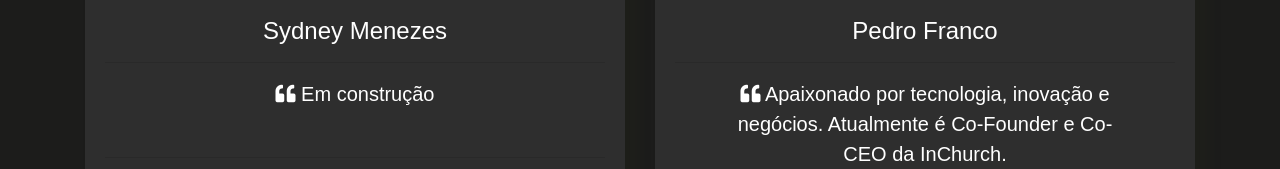
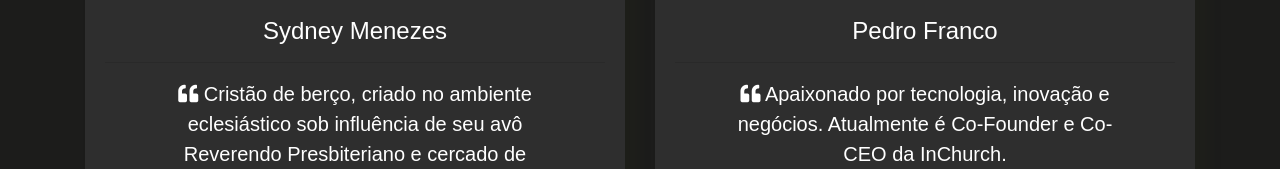
Before and after one commit to 3reis/inchurch-pages, a plain HTML site: page index.html in a window 1280 px wide. Shown: the part 1208-1377 px from the top of the page. Drawn offline with nearby package versions, Linux system fonts and the light colour scheme.

Commit message:
Update index.html

```diff
--- a/index.html
+++ b/index.html
@@ -112,7 +112,17 @@
                     <h4 class="card-title">Sydney Menezes</h4>
                     <hr>
                     <!-- Quotation -->
-                    <p class="text-center mb-5 mx-auto w-responsive lead"><i class="fas fa-quote-left"></i> Em construção</p>
+                    <p class="text-center mb-5 mx-auto w-responsive lead"><i class="fas fa-quote-left"></i> Cristão de berço, criado no ambiente eclesiástico sob influência de seu avô Reverendo Presbiteriano e cercado de pastores e líderes na família. Com apenas 6 anos de idade trocou um brinquedo por uma bíblia e não esquece as palavras de seu avô orgulhoso com a atitude: "Esse é meu neto, já tem responsabilidade com a Palavra e com a Igreja do Senhor".
+
+Aos 16 anos de idade assumiu a direção criativa da agência de marketing da família e aos 17 conquistou um prêmio de inovação com um projeto de inglês por SMS com a operadora Claro,  dando origem a negócios bilionários de idiomas por telefonia.
+
+Atuou como conselheiro de comunicação e inovação no Núcleo de Governo Eletrônico do instituto Gênesis - PUC-Rio e no Marketing de grandes empresas como Bradesco, Unimed, Yásigi e também em agências cariocas.
+
+Fundou a Ybank, uma potencializadora de negócios que ajudou a revolucionar o mercado de logística urbana no Brasil, com o app para motoboys EasyDeliver, onde atuou como CMO e Co-founder. Na Y também idealizou o InRadar um guia de nichos que é a origem do que hoje é a inChurch.
+
+Sempre serviu com estratégias, criatividade e inovação na igreja, passando pela liderança de comunicação, jovens e posteriormente do ministério de empresários.
+
+Hoje é Co-CEO na inChurch e coordena a inChurch Move, uma comunidade de criativos e inovadores cristãos.</p>
                     <hr>
                     <a href="https://www.instagram.com/sydney_inchurch" target="blank" type="button" class="btn-floating btn-small elegant-color waves-effect waves-light"><i class="fab fa-instagram"></i></a>
                     <a href="https://www.youtube.com/user/inradar" target="blank" type="button" class="btn-floating btn-small elegant-color waves-effect waves-light"><i class="fab fa-youtube"></i></a>
```
